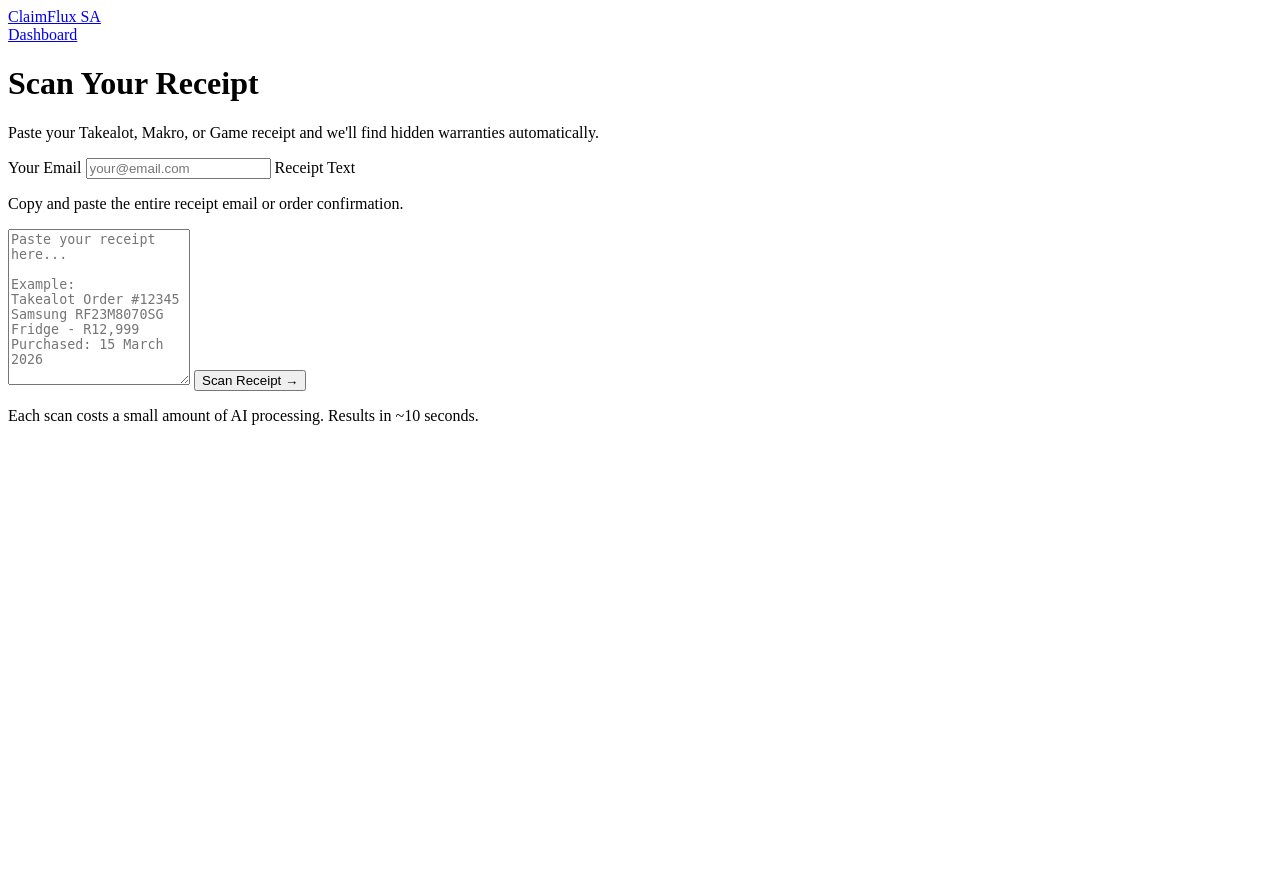
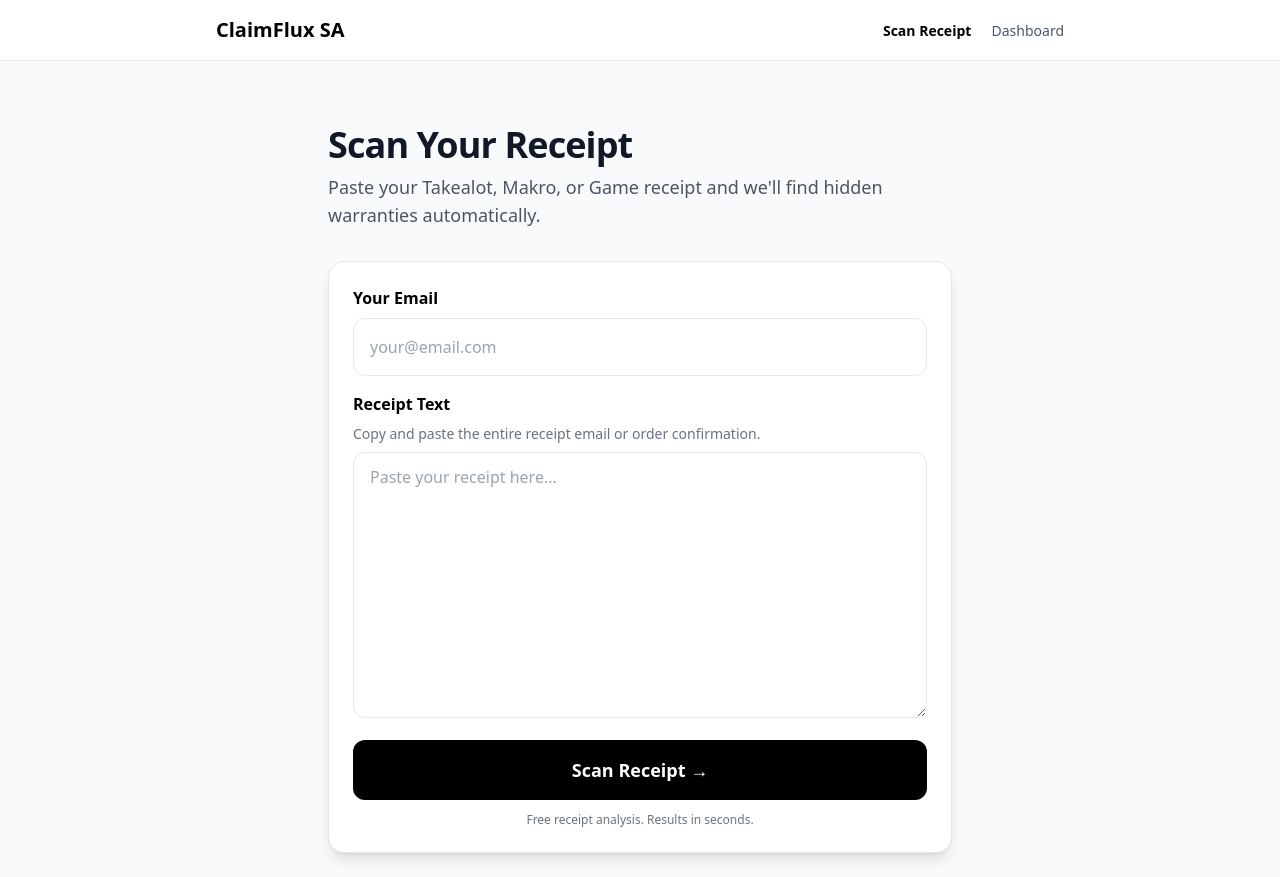
Before and after one commit to claimsa/claimflux-sa, a Flask app: page /scan in a window 1280 px wide. Before the commit the page ends 425 px from the top, so only its background shows below. Run offline with Flask 3, Linux system fonts and the light colour scheme; some libraries are stand-ins or nearby versions.

Commit message:
Update scan page design

```diff
--- a/templates/scan.html
+++ b/templates/scan.html
@@ -1,44 +1,37 @@
-
 <!DOCTYPE html>
 <html lang="en">
 <head>
     <meta charset="UTF-8">
     <meta name="viewport" content="width=device-width, initial-scale=1.0">
     <title>Scan Receipt — ClaimFlux SA</title>
-    <script src="[https://cdn.tailwindcss.com](https://cdn.tailwindcss.com/)"></script>
+    <script src="https://cdn.tailwindcss.com"></script>
 </head>
 <body class="bg-gray-50 min-h-screen">
 
     <header class="border-b bg-white">
         <div class="max-w-4xl mx-auto px-6 py-4 flex justify-between items-center">
             <a href="/" class="text-xl font-bold">ClaimFlux SA</a>
-            <nav>
+            <nav class="space-x-4">
+                <a href="/scan" class="text-black font-semibold text-sm">Scan Receipt</a>
                 <a href="/dashboard" class="text-gray-600 hover:text-black text-sm">Dashboard</a>
             </nav>
         </div>
     </header>
 
     <div class="max-w-2xl mx-auto mt-16 px-6">
-        <h1 class="text-3xl font-bold mb-2">Scan Your Receipt</h1>
-        <p class="text-gray-600 mb-8">Paste your Takealot, Makro, or Game receipt and we'll find hidden warranties automatically.</p>
+        <h1 class="text-4xl font-bold tracking-tight text-gray-900 mb-2">Scan Your Receipt</h1>
+        <p class="text-lg text-gray-600 mb-8">Paste your Takealot, Makro, or Game receipt and we'll find hidden warranties automatically.</p>
 
         <div class="bg-white rounded-2xl shadow-lg border p-6">
             <label class="block font-semibold mb-2">Your Email</label>
-            <input type="email" id="emailInput" placeholder="your@email.com"
-                   class="w-full px-4 py-3 border rounded-xl mb-4 outline-none focus:ring-2 focus:ring-black">
+            <input type="email" id="emailInput" placeholder="your@email.com" class="w-full px-4 py-4 border rounded-xl mb-4 outline-none focus:ring-2 focus:ring-black">
 
             <label class="block font-semibold mb-2">Receipt Text</label>
             <p class="text-sm text-gray-500 mb-2">Copy and paste the entire receipt email or order confirmation.</p>
-            <textarea id="receiptInput" rows="10"
-                      placeholder="Paste your receipt here...&#10;&#10;Example:&#10;Takealot Order #12345&#10;Samsung RF23M8070SG Fridge - R12,999&#10;Purchased: 15 March 2026"
-                      class="w-full px-4 py-3 border rounded-xl mb-4 outline-none focus:ring-2 focus:ring-black"></textarea>
+            <textarea id="receiptInput" rows="10" placeholder="Paste your receipt here..." class="w-full px-4 py-3 border rounded-xl mb-4 outline-none focus:ring-2 focus:ring-black"></textarea>
 
-            <button onclick="scanReceipt()" id="scanBtn"
-                    class="w-full bg-black text-white py-4 rounded-xl text-lg font-semibold hover:bg-gray-800 transition">
-                Scan Receipt →
-            </button>
-
-            <p class="text-xs text-gray-500 mt-3 text-center">Each scan costs a small amount of AI processing. Results in ~10 seconds.</p>
+            <button onclick="scanReceipt()" id="scanBtn" class="w-full bg-black text-white py-4 rounded-xl text-lg font-semibold hover:bg-gray-800 transition">Scan Receipt →</button>
+            <p class="text-xs text-gray-500 mt-3 text-center">Free receipt analysis. Results in seconds.</p>
         </div>
 
         <div id="results" class="mt-6"></div>
@@ -51,77 +44,47 @@
         const btn = document.getElementById('scanBtn');
         const resultsDiv = document.getElementById('results');
 
-        if (!email) {
-            alert('Please enter your email.');
-            return;
-        }
-        if (receipt.length < 20) {
-            alert('Please paste the full receipt text.');
-            return;
-        }
+        if (!email) { alert('Please enter your email.'); return; }
+        if (receipt.length < 20) { alert('Please paste the full receipt text.'); return; }
 
         btn.disabled = true;
-        btn.textContent = 'Scanning with AI...';
-        resultsDiv.innerHTML = '<div class="text-center py-8"><div class="animate-spin inline-block w-8 h-8 border-4 border-gray-300 border-t-black rounded-full"></div><p class="text-gray-500 mt-2">Extracting products...</p></div>';
+        btn.textContent = 'Scanning...';
+        resultsDiv.innerHTML = '<div class="text-center py-8"><div class="animate-spin inline-block w-8 h-8 border-4 border-gray-300 border-t-black rounded-full"></div></div>';
 
         try {
-            const response = await fetch('/api/scan-receipt', {
-                method: 'POST',
-                headers: {'Content-Type': 'application/json'},
-                body: JSON.stringify({email, receipt_text: receipt})
-            });
-
+            const response = await fetch('/api/scan-receipt', { method: 'POST', headers: {'Content-Type': 'application/json'}, body: JSON.stringify({email, receipt_text: receipt}) });
             const data = await response.json();
 
             if (data.error) {
                 resultsDiv.innerHTML = `<div class="bg-red-50 border border-red-200 rounded-xl p-6"><p class="text-red-800">${data.error}</p></div>`;
-                return;
+                btn.disabled = false; btn.textContent = 'Scan Receipt →'; return;
             }
 
-            let html = `<div class="bg-green-50 border border-green-200 rounded-xl p-6">
-                <h3 class="text-lg font-semibold text-green-900 mb-2">✅ Scan Complete</h3>
-                <p class="text-green-800">Found <strong>${data.products_found}</strong> product(s). <strong>${data.warranty_matches}</strong> warranty match(es).</p>`;
+            let html = `<div class="bg-green-50 border border-green-200 rounded-xl p-6"><h3 class="text-lg font-semibold text-green-900 mb-2">Scan Complete</h3><p class="text-green-800">Found <strong>${data.products_found}</strong> product(s). <strong>${data.warranty_matches}</strong> warranty match(es).</p>`;
 
             if (data.products && data.products.length > 0) {
                 html += '<div class="mt-4 space-y-3">';
                 data.products.forEach(p => {
-                    html += `
-                        <div class="bg-white rounded-xl p-4 border">
-                            <p class="font-semibold">${p.brand} — ${p.model}</p>
-                            <p class="text-sm text-gray-500">Category: ${p.category} | Purchased: ${p.purchase_date || 'Unknown'}</p>
-                            <p class="text-sm text-gray-500">Price: R${p.purchase_price || 'Unknown'}</p>
-                        </div>`;
+                    html += `<div class="bg-white rounded-xl p-4 border"><p class="font-semibold">${p.brand} — ${p.model}</p><p class="text-sm text-gray-500">Category: ${p.category} | Purchased: ${p.purchase_date || 'Unknown'}</p><p class="text-sm text-gray-500">Price: R${p.purchase_price || 'Unknown'}</p></div>`;
                 });
                 html += '</div>';
             }
 
             if (data.matches && data.matches.length > 0) {
-                html += '<h4 class="font-semibold mt-4 mb-2">🔍 Warranty Matches:</h4>';
+                html += '<h4 class="font-semibold mt-4 mb-2">Warranty Matches:</h4>';
                 data.matches.forEach(m => {
-                    html += `
-                        <div class="bg-yellow-50 border border-yellow-200 rounded-xl p-4 mb-2">
-                            <p class="font-semibold">${m.product.brand} — ${m.product.model}</p>
-                            <p class="text-sm">${m.warranty.part_covered} — <strong>${m.warranty.duration}</strong> (${m.warranty.type})</p>
-                        </div>`;
+                    html += `<div class="bg-yellow-50 border border-yellow-200 rounded-xl p-4 mb-2"><p class="font-semibold">${m.product.brand} — ${m.product.model}</p><p class="text-sm">${m.warranty.part_covered} — <strong>${m.warranty.duration}</strong> (${m.warranty.type})</p></div>`;
                 });
             }
 
-            html += `
-                <div class="mt-4">
-                    <a href="/dashboard" class="bg-black text-white px-6 py-3 rounded-xl font-semibold inline-block hover:bg-gray-800 transition">View Dashboard →</a>
-                </div>
-            </div>`;
-
+            html += `<div class="mt-4"><a href="/dashboard" class="bg-black text-white px-6 py-3 rounded-xl font-semibold inline-block hover:bg-gray-800 transition">View Dashboard →</a></div></div>`;
             resultsDiv.innerHTML = html;
-
+            btn.disabled = false; btn.textContent = 'Scan Receipt →';
         } catch (error) {
-            resultsDiv.innerHTML = '<div class="bg-red-50 border border-red-200 rounded-xl p-6"><p class="text-red-800">Error scanning receipt. Please try again.</p></div>';
-        } finally {
-            btn.disabled = false;
-            btn.textContent = 'Scan Receipt →';
+            resultsDiv.innerHTML = '<div class="bg-red-50 border border-red-200 rounded-xl p-6"><p class="text-red-800">Error. Please try again.</p></div>';
+            btn.disabled = false; btn.textContent = 'Scan Receipt →';
         }
     }
     </script>
-
 </body>
 </html>
```
